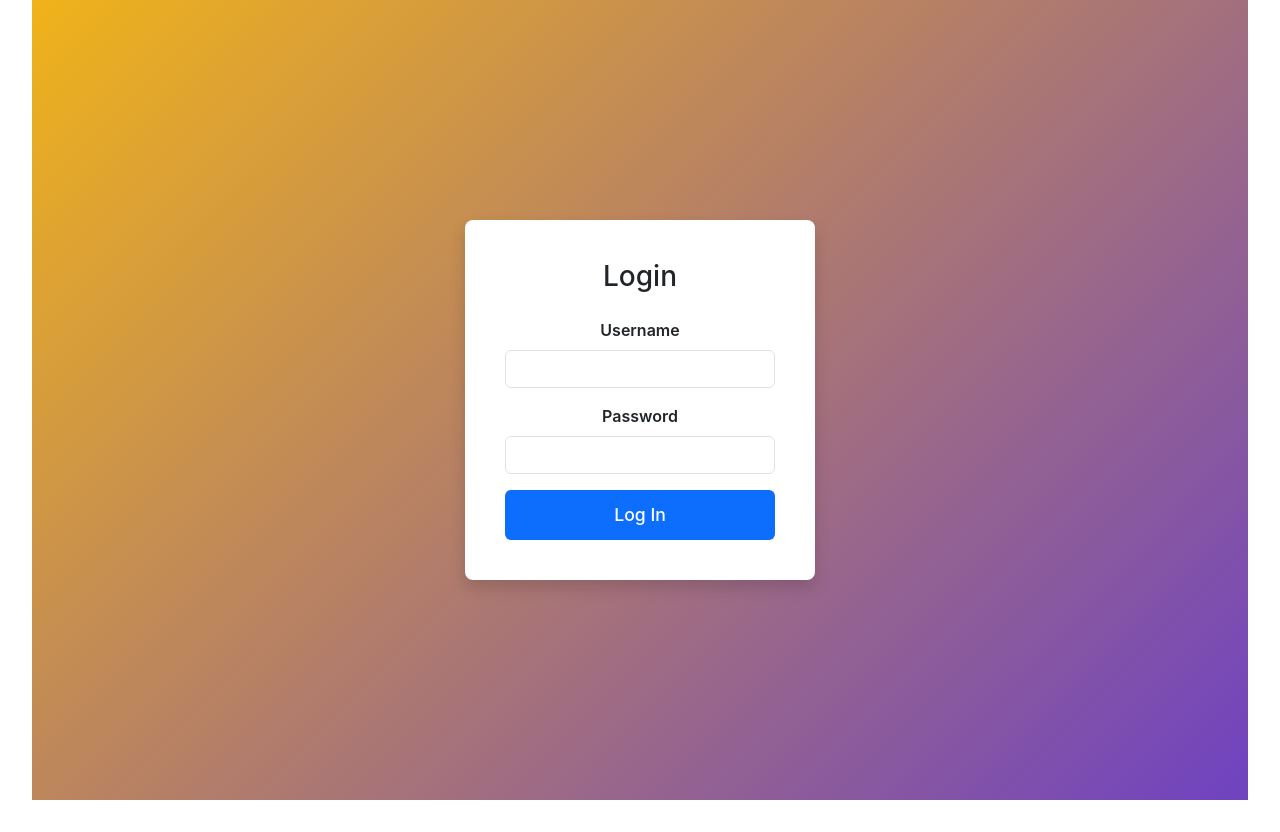
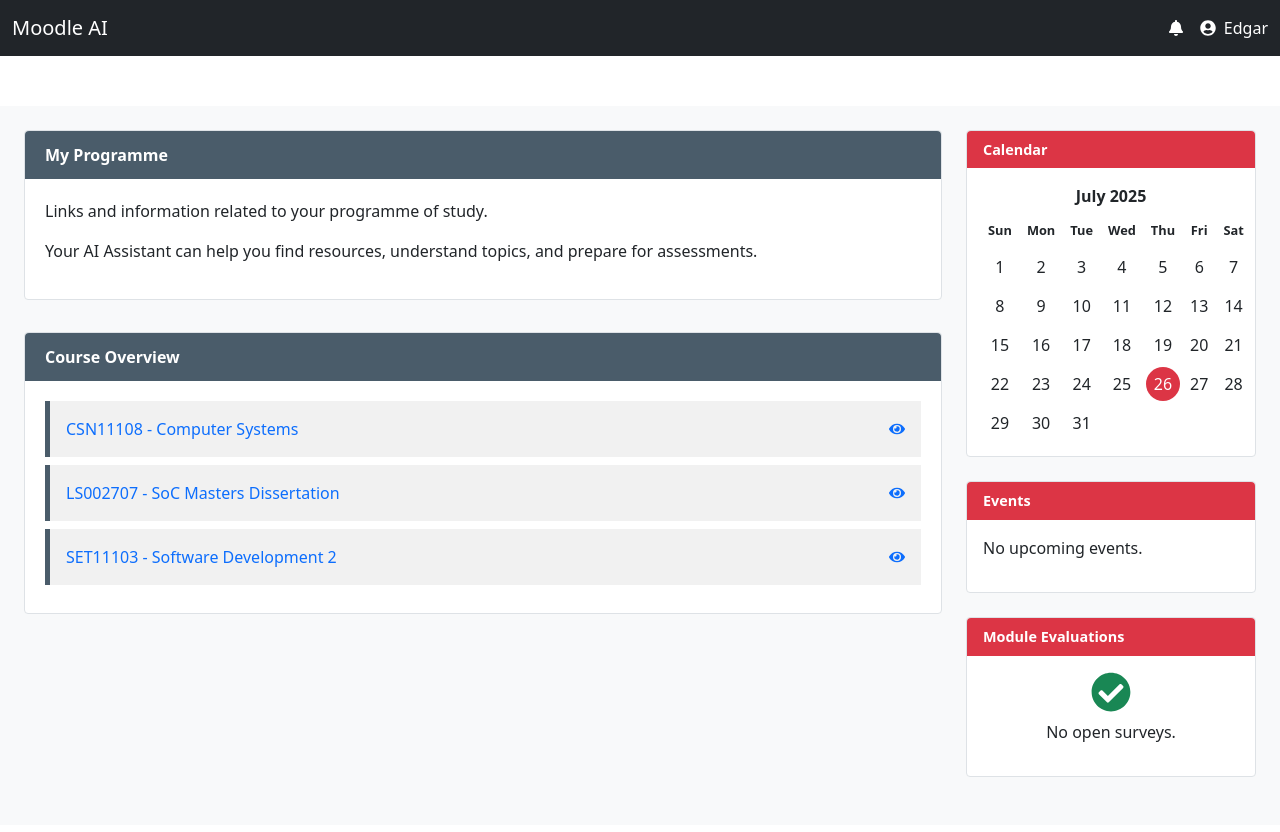
Before and after one commit to EdgarX202/Learning-Path-Generator, a React (Vite) app in the folder MoodleAI/frontend/: page /ai in a window 1280 px wide. Built offline with nearby package versions, Linux system fonts and the light colour scheme.

Commit message:
Created AI.jsx and css

```diff
--- a/MoodleAI/frontend/package.json
+++ b/MoodleAI/frontend/package.json
@@ -13,7 +13,8 @@
     "bootstrap": "^5.3.7",
     "react": "^19.1.0",
     "react-dom": "^19.1.0",
-    "react-router-dom": "^7.7.0"
+    "react-icons": "^5.5.0",
+    "react-router-dom": "^7.7.1"
   },
   "devDependencies": {
     "@eslint/js": "^9.30.1",
--- a/MoodleAI/frontend/src/App.jsx
+++ b/MoodleAI/frontend/src/App.jsx
@@ -1,12 +1,30 @@
 import React from 'react';
-import Login from './Login'; // Import the component we just created
-import './App.css'; // You can remove default styles here if you want
+import { BrowserRouter as Router, Routes, Route, Navigate } from 'react-router-dom';
+import Login from './Login.jsx';
+import AI from './Courses/AI.jsx';
 
 function App() {
+  // In a real app, this would be managed by a Context or state library.
+  const isAuthenticated = true;
+
   return (
-    <div className="App">
-      <Login />
-    </div>
+    <Router>
+      <div className="App">
+        <Routes>
+          {/* The login page is the main entry point */}
+          <Route path="/login" element={<Login />} />
+
+          {/* The AI page is a protected route. If not authenticated, the user is sent to /login */}
+          <Route
+            path="/ai"
+            element={isAuthenticated ? <AI /> : <Navigate to="/login" />}
+          />
+
+          {/* Default route redirects to the login page */}
+          <Route path="/" element={<Navigate to="/login" />} />
+        </Routes>
+      </div>
+    </Router>
   );
 }
 
--- a/MoodleAI/frontend/src/Login.jsx
+++ b/MoodleAI/frontend/src/Login.jsx
@@ -1,4 +1,5 @@
 import React, { useState } from 'react';
+import { useNavigate } from 'react-router-dom'; // Import the hook for navigation
 import './Login.css';
 
 const Login = () => {
@@ -6,6 +7,7 @@ const Login = () => {
     const [password, setPassword] = useState('');
     const [message, setMessage] = useState('');
     const [error, setError] = useState('');
+    const navigate = useNavigate(); // Initialize the navigate function
 
     const handleSubmit = async (event) => {
         event.preventDefault();
@@ -24,7 +26,8 @@ const Login = () => {
             const data = await response.json();
 
             if (response.ok) {
-                setMessage(data.message);
+                // On successful login, redirect the user to the /ai page
+                navigate('/ai');
             } else {
                 setError(data.error || 'An unknown error occurred.');
             }
--- a/MoodleAI/frontend/src/courses/AI.jsx
+++ b/MoodleAI/frontend/src/courses/AI.jsx
@@ -0,0 +1,94 @@
+import React from 'react';
+import './Courses.css'; // Import the custom stylesheet
+import { FaBell, FaCheckCircle, FaEye, FaUserCircle } from 'react-icons/fa';
+
+// Mock data for demonstration
+const courses = [
+    { id: 'CSN11108', name: 'Computer Systems' },
+    { id: 'LS002707', name: 'SoC Masters Dissertation' },
+    { id: 'SET11103', name: 'Software Development 2' },
+];
+
+const CalendarWidget = () => (
+    <div className="sidebar-widget">
+        <div className="widget-header">Calendar</div>
+        <div className="widget-body">
+            <div className="text-center mb-2 fw-bold">July 2025</div>
+            <div className="calendar-grid">
+                {['Sun', 'Mon', 'Tue', 'Wed', 'Thu', 'Fri', 'Sat'].map(day => <div key={day} className="calendar-day-name">{day}</div>)}
+                {Array.from({ length: 31 }, (_, i) => i + 1).map(day => (
+                    <div key={day} className={day === 26 ? 'calendar-day-active' : ''}>{day}</div>
+                ))}
+            </div>
+        </div>
+    </div>
+);
+
+const AI = () => {
+    return (
+        <div className="ai-page-container">
+            {/* Top Bar - This is the dark top bar */}
+            <nav className="navbar navbar-expand-lg navbar-dark bg-dark fixed-top">
+                <div className="container-fluid">
+                    <a className="navbar-brand" href="#">Moodle AI</a>
+                    <div className="d-flex align-items-center text-white">
+                        <FaBell className="me-3" />
+                        <FaUserCircle className="me-2" />
+                        <span>Edgar</span>
+                    </div>
+                </div>
+            </nav>
+
+            <div className="container-fluid p-4" style={{ marginTop: '60px' }}>
+                <div className="row">
+                    {/* Main Content Column */}
+                    <main className="col-lg-9">
+                        {/* My Programme Section */}
+                        <section className="content-section">
+                            <div className="section-header">My Programme</div>
+                            <div className="section-body">
+                                <p>Links and information related to your programme of study.</p>
+                                <p>Your AI Assistant can help you find resources, understand topics, and prepare for assessments.</p>
+                            </div>
+                        </section>
+
+                        {/* Course Overview Section */}
+                        <section className="content-section">
+                            <div className="section-header">Course Overview</div>
+                            <div className="section-body">
+                                {courses.map(course => (
+                                    <div key={course.id} className="course-list-item">
+                                        <span>{course.id} - {course.name}</span>
+                                        <FaEye />
+                                    </div>
+                                ))}
+                            </div>
+                        </section>
+                    </main>
+
+                    {/* Sidebar Column */}
+                    <aside className="col-lg-3">
+                        <CalendarWidget />
+
+                        <div className="sidebar-widget">
+                            <div className="widget-header">Events</div>
+                            <div className="widget-body">
+                                <p>No upcoming events.</p>
+                            </div>
+                        </div>
+
+                        <div className="sidebar-widget">
+                            <div className="widget-header">Module Evaluations</div>
+                            <div className="widget-body text-center">
+                                <FaCheckCircle size={40} className="text-success mb-2" />
+                                <p>No open surveys.</p>
+                            </div>
+                        </div>
+                    </aside>
+                </div>
+            </div>
+        </div>
+    );
+};
+
+export default AI;
--- /dev/null
+++ b/MoodleAI/frontend/src/courses/Courses.css
@@ -0,0 +1,126 @@
+/* Custom styles for the AI Dashboard Page */
+
+html, body {
+    margin: 0;
+    padding: 0;
+}
+
+/* Add padding to the top of the body to prevent content from being hidden by the fixed navbar.
+   A standard Bootstrap navbar is 56px tall. We'll add a little extra for spacing. */
+body {
+    padding-top: 70px;
+}
+
+.ai-page-container {
+    background-color: #f8f9fa; /* A light grey background for the whole page */
+}
+
+/* --- Top Header Banner --- */
+.header-banner {
+    background-color: #fff;
+    padding: 1rem 0;
+    border-bottom: 1px solid #dee2e6;
+    margin-bottom: 2rem;
+}
+
+.skyline-banner {
+    background-color: #e9ecef; /* Placeholder color for the skyline area */
+    color: #343a40;
+    padding: 2rem;
+    border-radius: 0.25rem;
+    display: flex;
+    justify-content: space-between;
+    align-items: center;
+}
+
+.skyline-banner h1 {
+    font-family: 'Trebuchet MS', 'Lucida Sans Unicode', 'Lucida Grande', 'Lucida Sans', Arial, sans-serif;
+    font-weight: bold;
+    font-size: 3rem;
+    margin: 0;
+    color: #495057;
+}
+
+/* --- Main Content Sections --- */
+.content-section {
+    background-color: #fff;
+    border: 1px solid #dee2e6;
+    border-radius: 0.25rem;
+    margin-bottom: 2rem;
+}
+
+.section-header {
+    background-color: #4a5c6a; /* Dark teal from the image */
+    color: white;
+    padding: 0.75rem 1.25rem;
+    font-weight: 600;
+    border-top-left-radius: 0.25rem;
+    border-top-right-radius: 0.25rem;
+}
+
+.section-body {
+    padding: 1.25rem;
+}
+
+.course-list-item {
+    background-color: #f1f1f1;
+    padding: 1rem;
+    border-left: 5px solid #4a5c6a;
+    margin-bottom: 0.5rem;
+    display: flex;
+    justify-content: space-between;
+    align-items: center;
+    font-weight: 500;
+    color: #0d6efd;
+    cursor: pointer;
+    transition: background-color 0.2s;
+}
+
+.course-list-item:hover {
+    background-color: #e9ecef;
+}
+
+/* --- Sidebar Widgets --- */
+.sidebar-widget {
+    background-color: #fff;
+    border: 1px solid #dee2e6;
+    border-radius: 0.25rem;
+    margin-bottom: 1.5rem;
+}
+
+.widget-header {
+    background-color: #dc3545; /* Red from the image */
+    color: white;
+    padding: 0.5rem 1rem;
+    font-weight: 600;
+    font-size: 0.9rem;
+    border-top-left-radius: 0.25rem;
+    border-top-right-radius: 0.25rem;
+}
+
+.widget-body {
+    padding: 1rem;
+}
+
+/* A simple calendar grid for the demo */
+.calendar-grid {
+    display: grid;
+    grid-template-columns: repeat(7, 1fr);
+    gap: 5px;
+    text-align: center;
+}
+
+.calendar-grid > div {
+    padding: 5px;
+}
+
+.calendar-day-name {
+    font-weight: bold;
+    font-size: 0.8rem;
+}
+
+.calendar-day-active {
+    background-color: #dc3545;
+    color: white;
+    border-radius: 50%;
+}
```
Also changed, not shown: MoodleAI/frontend/src/courses/AIMod/Intro.jsx (added), MoodleAI/frontend/src/courses/SoftDevMod/Intro.jsx (added), MoodleAI/frontend/src/courses/WebDevMod/Intro.jsx (added), 1 other file (tests, documents, lock files or other folders).
